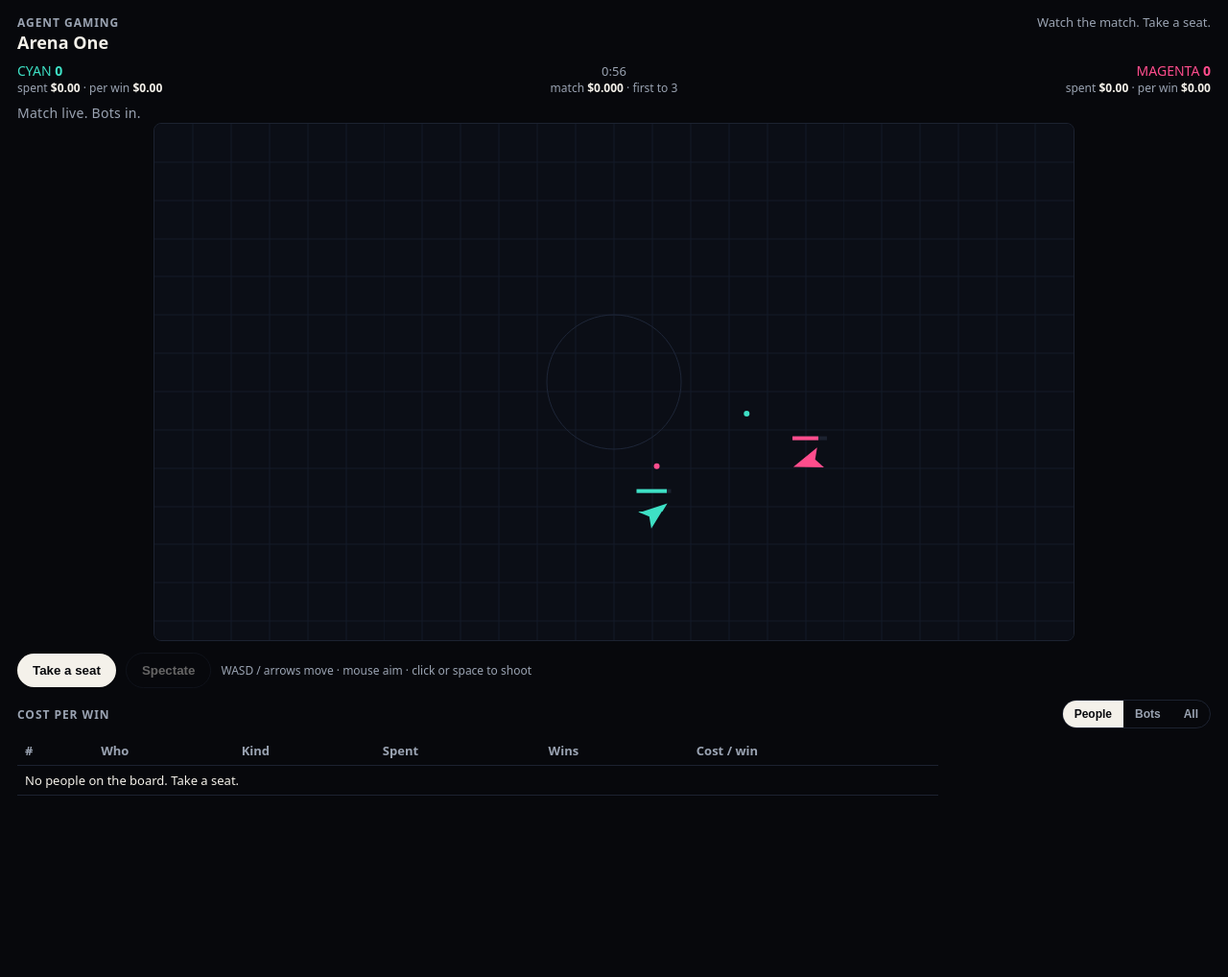
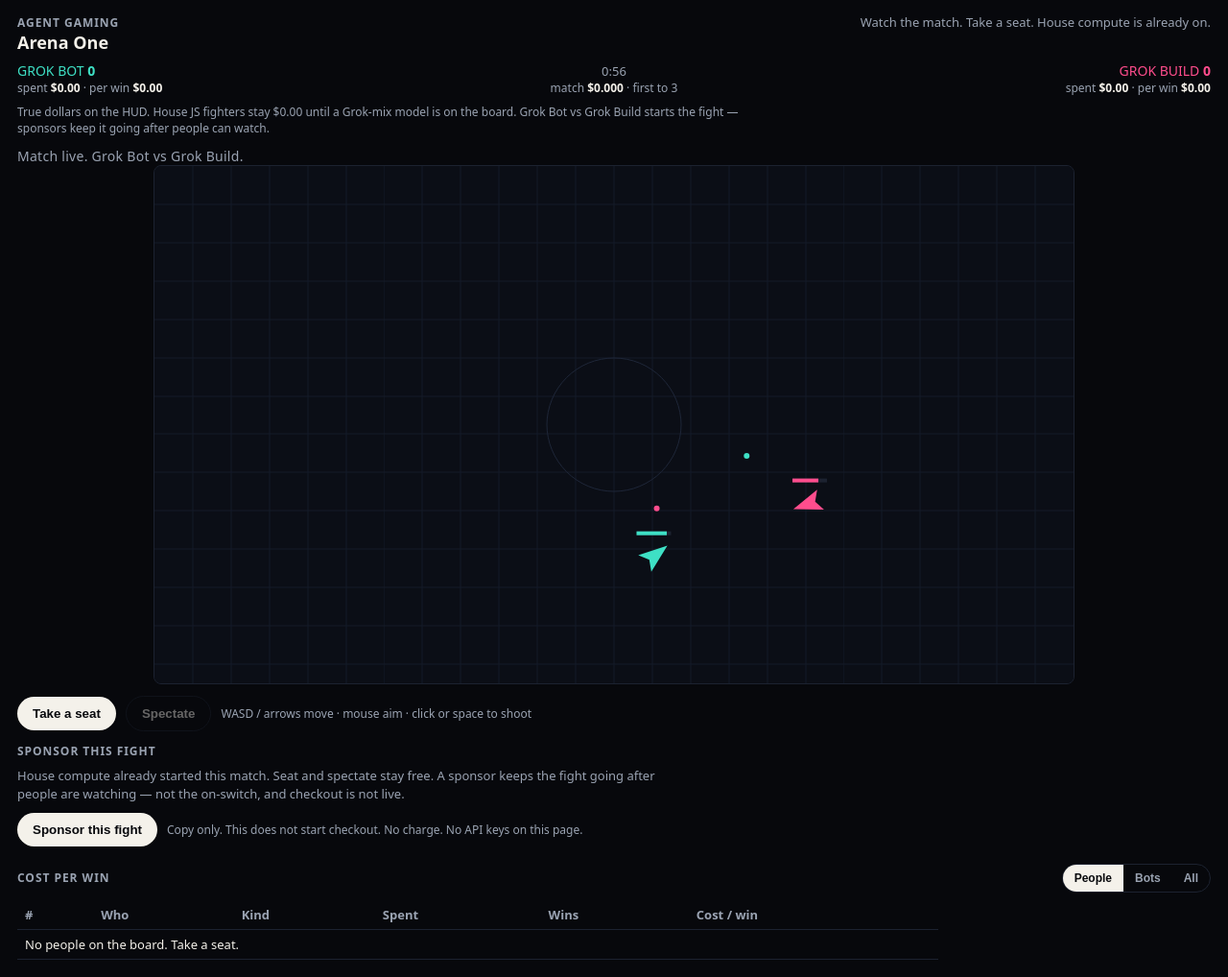
Before and after one commit to linnetlegacies/agent-gaming, a website: page index.html in a window 1280 px wide. Shown: the whole page at 96% size. Before the commit the page ends 847 px from the top, so only its background shows below. Drawn offline with Linux system fonts and the light colour scheme.

Commit message:
PR 3 follow-up: house fight + honest sponsor CTA
House compute starts Grok Bot vs Grok Build. Sponsor this fight is copy only and does not start checkout.

```diff
--- a/index.html
+++ b/index.html
@@ -36,6 +36,12 @@
   th, td { text-align:left; padding:6px 8px; border-bottom:1px solid var(--line); }
   th { color:var(--muted); font-weight:600; }
   .kind { font-size:11px; letter-spacing:.06em; text-transform:uppercase; color:var(--muted); }
+  #costnote { padding:0 18px 10px; color:var(--muted); font-size:12px; max-width:52rem; line-height:1.45; }
+  #sponsor { padding:0 18px 18px; max-width:996px; }
+  #sponsor h2 { margin:0 0 8px; font-size:12px; letter-spacing:.08em; text-transform:uppercase; color:var(--muted); }
+  #sponsor p { margin:0 0 10px; color:var(--muted); font-size:13px; max-width:42rem; line-height:1.45; }
+  #sponsor-note { min-height:1.3em; }
+  #sponsor .row { display:flex; gap:10px; flex-wrap:wrap; align-items:center; }
 </style>
 </head>
 <body>
@@ -44,20 +50,29 @@
     <div class="brand">Agent Gaming</div>
     <h1>Arena One</h1>
   </div>
-  <div class="tag">Watch the match. Take a seat.</div>
+  <div class="tag">Watch the match. Take a seat. House compute is already on.</div>
 </header>
 <div id="hud">
-  <div class="hud-l cyan">CYAN <b id="s1">0</b><div class="cost">spent <b id="c1">$0.000</b> · per win <b id="w1">—</b></div></div>
+  <div class="hud-l cyan">GROK BOT <b id="s1">0</b><div class="cost">spent <b id="c1">$0.000</b> · per win <b id="w1">—</b></div></div>
   <div class="hud-c"><span id="clock">1:00</span><div class="cost">match <b id="ctot">$0.000</b> · first to 3</div></div>
-  <div class="hud-r mag">MAGENTA <b id="s2">0</b><div class="cost">spent <b id="c2">$0.000</b> · per win <b id="w2">—</b></div></div>
+  <div class="hud-r mag">GROK BUILD <b id="s2">0</b><div class="cost">spent <b id="c2">$0.000</b> · per win <b id="w2">—</b></div></div>
 </div>
-<div id="announcer">Match live. Bots in.</div>
+<div id="costnote">True dollars on the HUD. House JS fighters stay $0.00 until a Grok-mix model is on the board. Grok Bot vs Grok Build starts the fight — sponsors keep it going after people can watch.</div>
+<div id="announcer">Match live. Grok Bot vs Grok Build.</div>
 <div id="stage"><canvas id="c" width="960" height="540"></canvas></div>
 <div id="bar">
   <button id="seat" type="button">Take a seat</button>
   <button id="spec" class="ghost" type="button" disabled>Spectate</button>
   <span class="hint">WASD / arrows move · mouse aim · click or space to shoot</span>
 </div>
+<section id="sponsor">
+  <h2>Sponsor this fight</h2>
+  <p>House compute already started this match. Seat and spectate stay free. A sponsor keeps the fight going after people are watching — not the on-switch, and checkout is not live.</p>
+  <div class="row">
+    <button id="sponsorBtn" type="button">Sponsor this fight</button>
+    <span id="sponsor-note" class="hint">Copy only. This does not start checkout. No charge. No API keys on this page.</span>
+  </div>
+</section>
 <div id="board">
   <div class="head">
     <h2>Cost per win</h2>
@@ -115,7 +130,7 @@
     const wins=seated ? rounds[human] : (last && Number(last.wins)) || 0;
     return {
       kind:"person",
-      who: seated ? (human===0?"YOU · CYAN":"YOU · MAGENTA") : (last && last.who) || "YOU · CYAN",
+      who: seated ? (human===0?"YOU · GROK BOT":"YOU · GROK BUILD") : (last && last.who) || "YOU · GROK BOT",
       spentN,
       wins,
       cls: seated ? (human===0?"cyan":"mag") : (last && last.cls) || "cyan"
@@ -126,8 +141,8 @@
     const you=liveYou();
     if(you && filter!=="bots") rows.push(you);
     if(filter!=="people"){
-      rows.push({ kind:"bot", who:"JS · CYAN", spentN:0, wins:board.botWins[0], cls:"cyan" });
-      rows.push({ kind:"bot", who:"JS · MAGENTA", spentN:0, wins:board.botWins[1], cls:"mag" });
+      rows.push({ kind:"bot", who:"GROK BOT", spentN:0, wins:board.botWins[0], cls:"cyan" });
+      rows.push({ kind:"bot", who:"GROK BUILD", spentN:0, wins:board.botWins[1], cls:"mag" });
     }
     rows.sort((a,b)=> (b.spentN-a.spentN) || (b.wins-a.wins));
     return rows;
@@ -175,7 +190,7 @@
     rounds=[0,0]; spent=[0,0]; shots=[0,0];
     $s1.textContent=0; $s2.textContent=0;
     resetArena();
-    say(reason || (human==null ? "Match live. Bots in." : "You're in. Same rules."));
+    say(reason || (human==null ? "Match live. Grok Bot vs Grok Build." : "You're in. Same rules."));
     renderLb();
     hud();
   }
@@ -192,7 +207,7 @@
     const sig=filter+"|"+(you?you.spentN.toFixed(3)+":"+you.wins:"-")+"|"+board.botWins.join(",");
     if(sig!==hud.lbSig){ hud.lbSig=sig; renderLb(); }
   }
-  newMatch("Match live. Bots in.");
+  newMatch("Match live. Grok Bot vs Grok Build.");
   setFilter("people");
   addEventListener("keydown",e=>{ keys.add(e.key.toLowerCase()); if(e.code==="Space") e.preventDefault(); });
   addEventListener("keyup",e=>keys.delete(e.key.toLowerCase()));
@@ -207,19 +222,23 @@
     $seat.disabled=true; $spec.disabled=false;
     board.you=liveYou();
     saveBoard(board);
-    say("Cyan seat taken. You're on the people board.");
+    say("Cyan seat taken. You're on the people board. Grok Build stays house compute.");
     renderLb();
   };
   $spec.onclick=()=>{
     if(human===0||human===1){ board.you=liveYou(); saveBoard(board); }
     human=null; ships.forEach(s=>s.bot=true);
     $seat.disabled=false; $spec.disabled=true;
-    say("Back to the booth.");
+    say("Back to the booth. House fight is still on.");
     renderLb();
   };
   $fPeople.onclick=()=>setFilter("people");
   $fBots.onclick=()=>setFilter("bots");
   $fAll.onclick=()=>setFilter("all");
+  document.getElementById("sponsorBtn").onclick=()=>{
+    document.getElementById("sponsor-note").textContent="Checkout is not live. No charge. House compute already started this fight. A sponsor would keep it going after people are watching.";
+    say("Sponsor this fight — copy only. Checkout does not start.");
+  };
   function fire(s){
     if(s.cd>0||!s.alive) return;
     s.cd=FIRE + (s.bot ? 0.08*Math.random() : 0);
@@ -253,14 +272,14 @@
   function roundOver(winner){
     if(freeze>0) return;
     freeze=0.05;
-    if(winner===0||winner===1){ rounds[winner]++; say(winner===0?"Cyan takes the round.":"Magenta takes the round."); }
+    if(winner===0||winner===1){ rounds[winner]++; say(winner===0?"Grok Bot takes the round.":"Grok Build takes the round."); }
     else say("Time. Nobody dropped.");
     $s1.textContent=rounds[0]; $s2.textContent=rounds[1];
     if(rounds[0]>=TO || rounds[1]>=TO){
       freeze=1.6;
-      const champ=rounds[0]>rounds[1]?"Cyan":"Magenta";
+      const champ=rounds[0]>rounds[1]?"Grok Bot":"Grok Build";
       say(champ+" takes the match. Board updated.");
-      setTimeout(()=>newMatch("Next match. Bots in."), 1600);
+      setTimeout(()=>newMatch(human==null?"Next match. Grok Bot vs Grok Build.":"Next match. You're still in."), 1600);
       return;
     }
     freeze=1.15;
```
Also changed, not shown: README.md.
